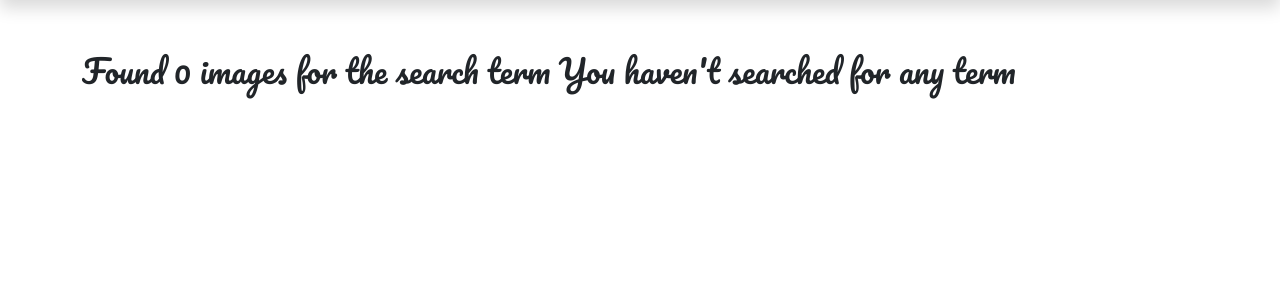
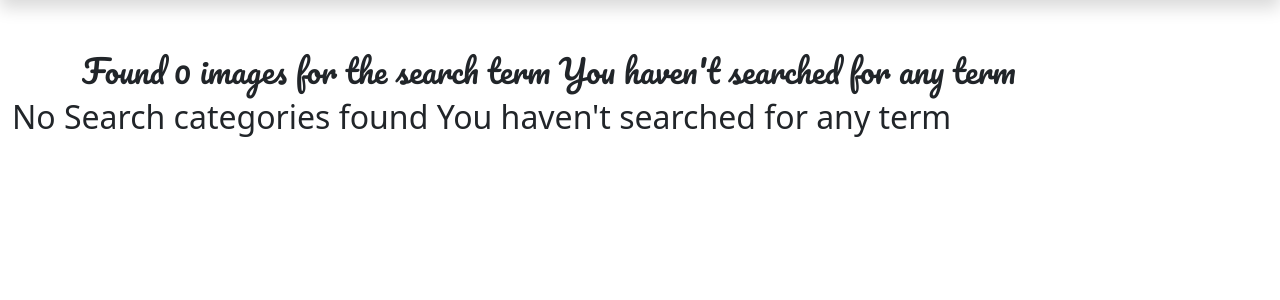
Before and after one commit to linetlucy-genchabe/Lynne-Gallery, a Django app: page /search/ in a window 1280 px wide. Shown: the part 56-356 px from the top of the page. Run offline with Django 3.2, Linux system fonts and the light colour scheme; some libraries are stand-ins or nearby versions.

Commit message:
ft:added class to display searched images

```diff
--- a/lynnegallery/templates/search.html
+++ b/lynnegallery/templates/search.html
@@ -19,4 +19,13 @@
         {% endfor %} {% endif %}
     </div>
 </div>
-{% endblock %}
+<div class="container-fluid">
+    <div class="row">
+        <div class="row">
+            {% if all_pictures%} {% else %}
+            <h2> No Search categories found {{message}}</h2>
+            {% endif %}
+
+        </div>
+    </div>
+    {% endblock %}
```
